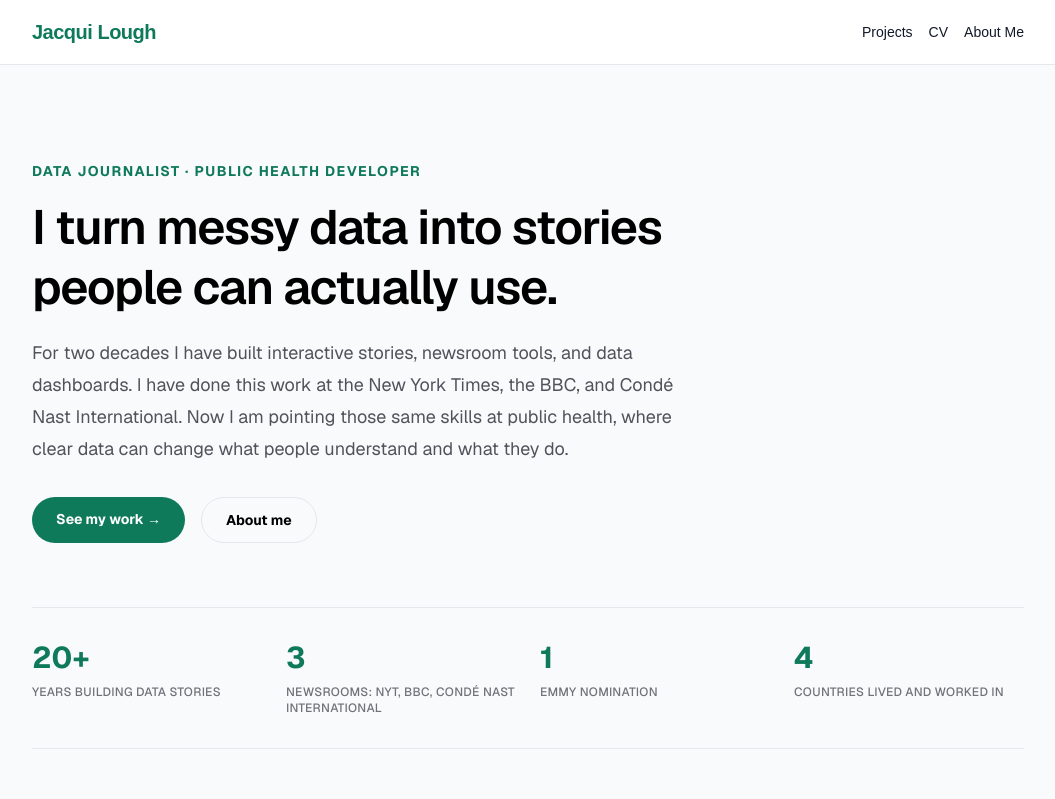
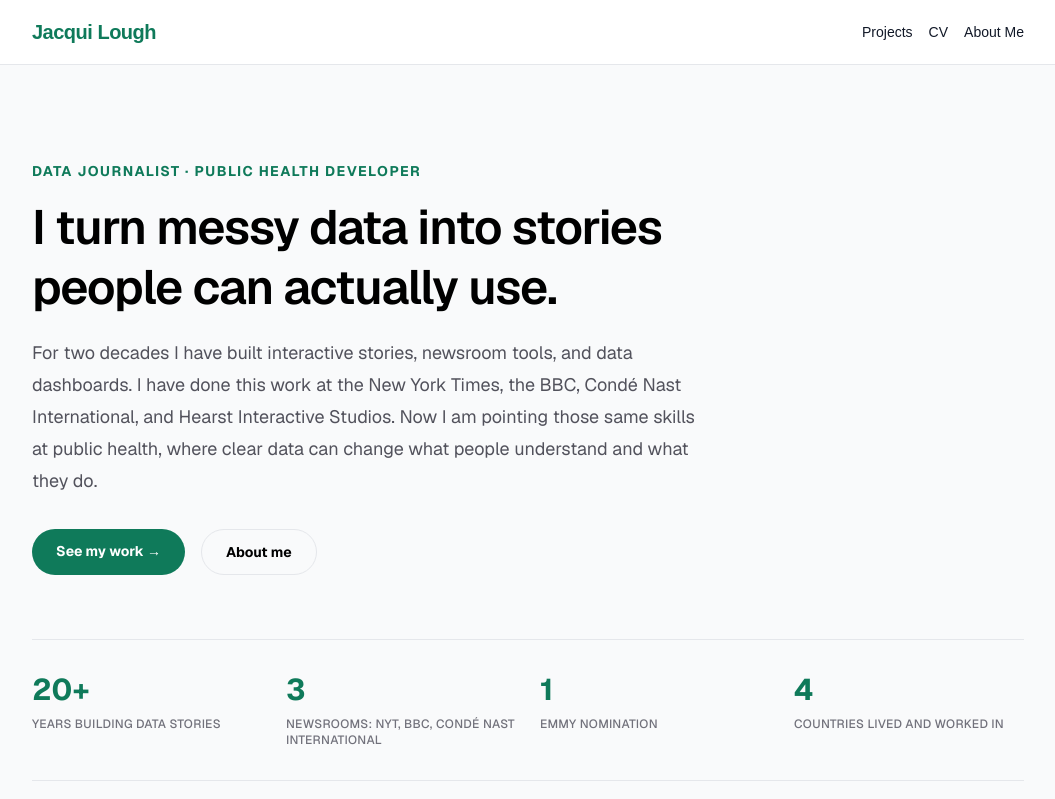
Before and after one commit to jacqui/portfolio, a Next.js app: page / in a window 1280 px wide. Shown: the top 799 px of the page, without its empty margins (112-1167 px from the left). Built offline with nearby package versions, Linux system fonts and the light colour scheme.

Commit message:
including HIS on the front page blurb

```diff
--- a/src/app/page.tsx
+++ b/src/app/page.tsx
@@ -38,9 +38,9 @@ export default function Home() {
         <p className="mb-8 max-w-2xl text-lg leading-8 text-zinc-600">
           For two decades I have built interactive stories, newsroom tools, and
           data dashboards. I have done this work at the New York Times, the BBC,
-          and Condé Nast International. Now I am pointing those same skills at
-          public health, where clear data can change what people understand and
-          what they do.
+          Condé Nast International, and Hearst Interactive Studios. Now I am
+          pointing those same skills at public health, where clear data can
+          change what people understand and what they do.
         </p>
         <div className="flex flex-wrap gap-4">
           <a
```
